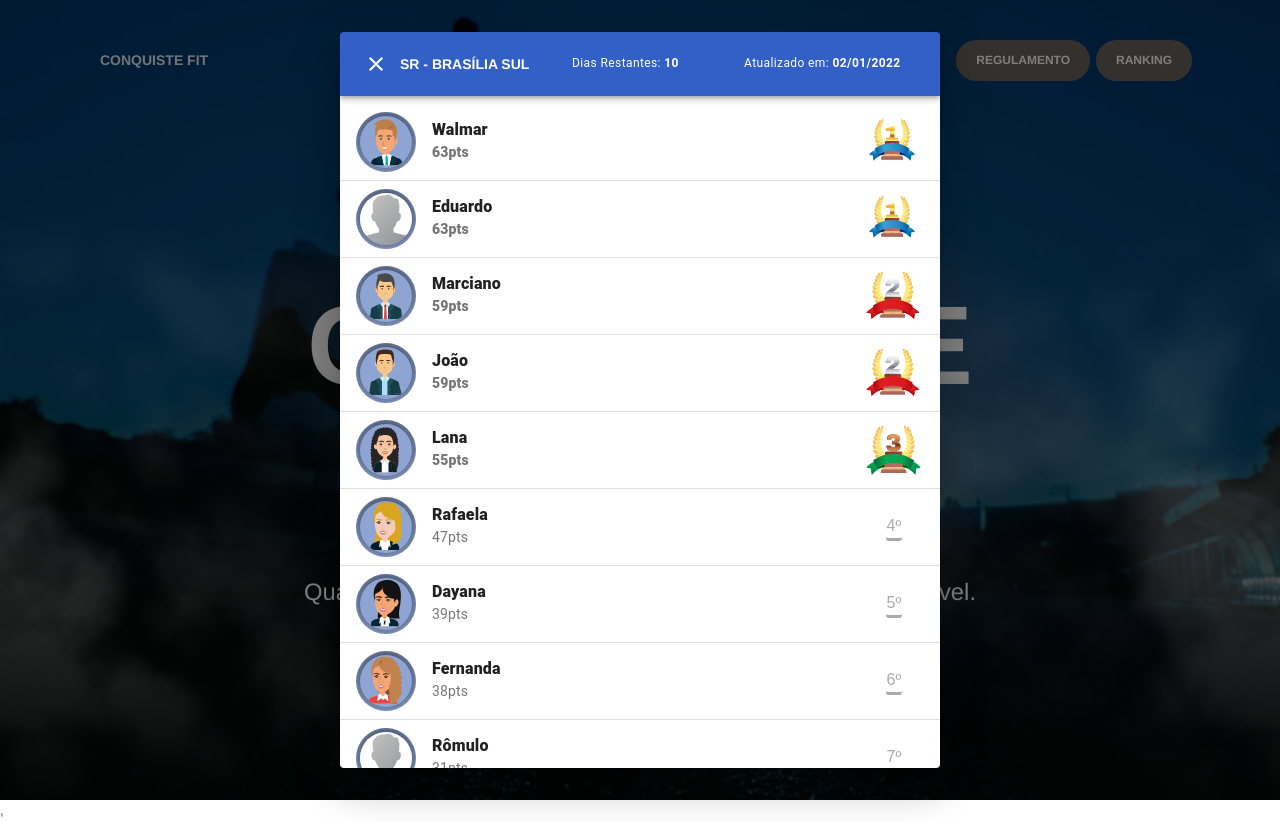
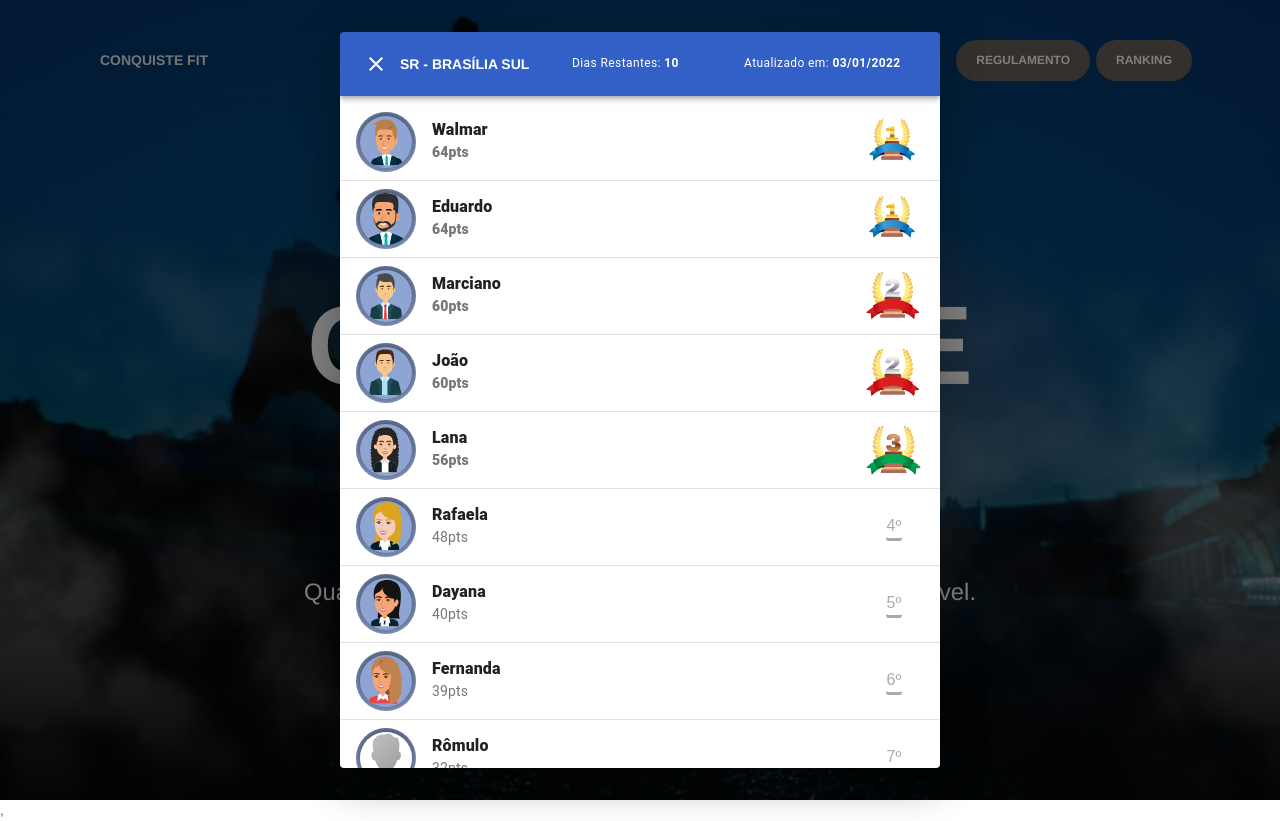
Before and after one commit to arthurfjadecastro/conquistefit, a React (Create React App) app: page /home in a window 1280 px wide. Both pictures are taken after a click on the button "RANKING". Built offline with nearby package versions, Linux system fonts and the light colour scheme.

Commit message:
Update points on ranking at 03/01/2022

```diff
--- a/src/views/Ranking.jsx
+++ b/src/views/Ranking.jsx
@@ -66,7 +66,7 @@ export default function Ranking({ open, handleClose }) {
       name: "Marciano",
       src: "/img/MARCIANO.svg",
       position: null,
-      pts: 59
+      pts: 60
     },
     {
       name: "Beth",
@@ -78,7 +78,7 @@ export default function Ranking({ open, handleClose }) {
       name: "Lana",
       src: "/img/LANA.svg",
       position: null,
-      pts: 55
+      pts: 56
     },
     {
       name: "Ramon",
@@ -90,7 +90,7 @@ export default function Ranking({ open, handleClose }) {
       name: "João",
       src: "/img/JOAO.svg",
       position: null,
-      pts: 59
+      pts: 60
     },
     {
       name: "Carol",
@@ -102,7 +102,7 @@ export default function Ranking({ open, handleClose }) {
       name: "Dayana",
       src: "/img/DAYANA.svg",
       position: null,
-      pts: 39
+      pts: 40
     },
     {
       name: "Arthur",
@@ -115,19 +115,19 @@ export default function Ranking({ open, handleClose }) {
       name: "Walmar",
       src: "/img/WALMAR.svg",
       position: null,
-      pts: 63
+      pts: 64
     },
     {
       name: "Rafaela",
       src: "/img/RAFAELA.svg",
       position: null,
-      pts: 47
+      pts: 48
     },
     {
       name: "Fernanda",
       src: "/img/FERNANDA.svg",
       position: null,
-      pts: 38
+      pts: 39
     },
     {
       name: "Kerson",
@@ -149,15 +149,15 @@ export default function Ranking({ open, handleClose }) {
     },
     {
       name: "Eduardo",
-      src: "/img/default-avatar.png",
+      src: "/img/Eduardo.svg",
       position: null,
-      pts: 63
+      pts: 64
     },
     {
       name: "Juliana",
       src: "/img/default-avatar.png",
       position: null,
-      pts: 16
+      pts: 17
     },
     {
       name: "Gilberto",
@@ -212,7 +212,7 @@ export default function Ranking({ open, handleClose }) {
       name: "Rômulo",
       src: "/img/default-avatar.png",
       position: null,
-      pts: 31
+      pts: 32
     },
   ]
 
@@ -277,7 +277,7 @@ export default function Ranking({ open, handleClose }) {
               Dias Restantes:    <b> {diffDays}</b>
             </Typography>
             <Typography variant="caption" className={classes.title2}>
-              Atualizado em:    <b> {"02/01/2022"}</b>
+              Atualizado em:    <b> {"03/01/2022"}</b>
             </Typography>
           </Toolbar>
         </AppBar>
```
Also changed, not shown: public/img/Eduardo.svg (added).
